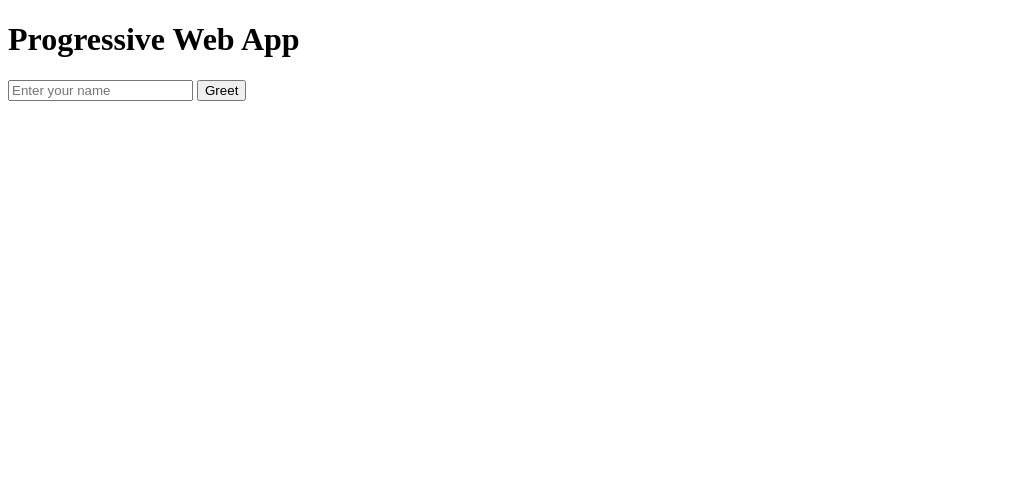
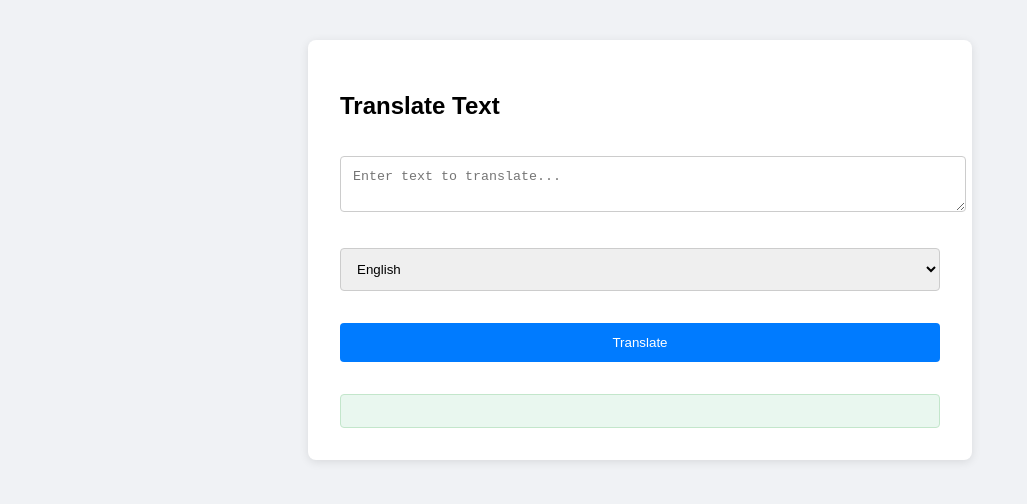
Before and after one commit to Lakshay2322306/Test133, a plain HTML site: page index.html in a window 1280 px wide. Shown: the whole page, without its empty margins (0-1027 px from the left). Drawn offline with Linux system fonts and the light colour scheme.

Commit message:
Update index.html

```diff
--- a/index.html
+++ b/index.html
@@ -1,27 +1,45 @@
-<!DOCTYPE html>
-<html lang="en">
+<!DOCTYPE html><html lang="en">
 <head>
-  <meta charset="UTF-8" />
-  <meta name="viewport" content="width=device-width, initial-scale=1.0"/>
-  <title>PWA with Backend</title>
+  <meta charset="UTF-8">
+  <meta name="viewport" content="width=device-width, initial-scale=1.0">
+  <title>Translate App</title>
+  <style>
+    body { font-family: Arial, sans-serif; background: #f0f2f5; padding: 2rem; }
+    .container { max-width: 600px; margin: auto; background: white; padding: 2rem; border-radius: 8px; box-shadow: 0 2px 10px rgba(0,0,0,0.1); }
+    input, select, textarea, button { width: 100%; margin: 1rem 0; padding: 0.75rem; border: 1px solid #ccc; border-radius: 4px; }
+    button { background-color: #007bff; color: white; border: none; cursor: pointer; }
+    button:hover { background-color: #0056b3; }
+    .result { margin-top: 1rem; padding: 1rem; background: #e9f7ef; border: 1px solid #c3e6cb; border-radius: 4px; }
+  </style>
 </head>
 <body>
-  <h1>Progressive Web App</h1>
-  <input type="text" id="name" placeholder="Enter your name" />
-  <button onclick="greetUser()">Greet</button>
-  <p id="response"></p>
-
-  <script>
-    async function greetUser() {
-      const name = document.getElementById('name').value;
-      const response = await fetch("https://your-backend-url.onrender.com/api/greet", {
+  <div class="container">
+    <h2>Translate Text</h2>
+    <textarea id="text" placeholder="Enter text to translate..."></textarea>
+    <select id="destLang">
+      <option value="en">English</option>
+      <option value="es">Spanish</option>
+      <option value="fr">French</option>
+      <option value="de">German</option>
+    </select>
+    <button onclick="translateText()">Translate</button>
+    <div class="result" id="result"></div>
+  </div>  <script>
+    async function translateText() {
+      const text = document.getElementById("text").value;
+      const destLang = document.getElementById("destLang").value;
+      const response = await fetch("https://your-render-api-url.onrender.com/translate", {
         method: "POST",
         headers: { "Content-Type": "application/json" },
-        body: JSON.stringify({ name })
+        body: JSON.stringify({ text, dest_lang: destLang })
       });
       const data = await response.json();
-      document.getElementById("response").innerText = data.message;
+      const resultDiv = document.getElementById("result");
+      if (data.error) {
+        resultDiv.innerHTML = `<strong>Error:</strong> ${data.error}`;
+      } else {
+        resultDiv.innerHTML = `<strong>Original:</strong> ${data.original}<br><strong>Translated:</strong> ${data.translated}`;
+      }
     }
-  </script>
-</body>
+  </script></body>
 </html>
```
